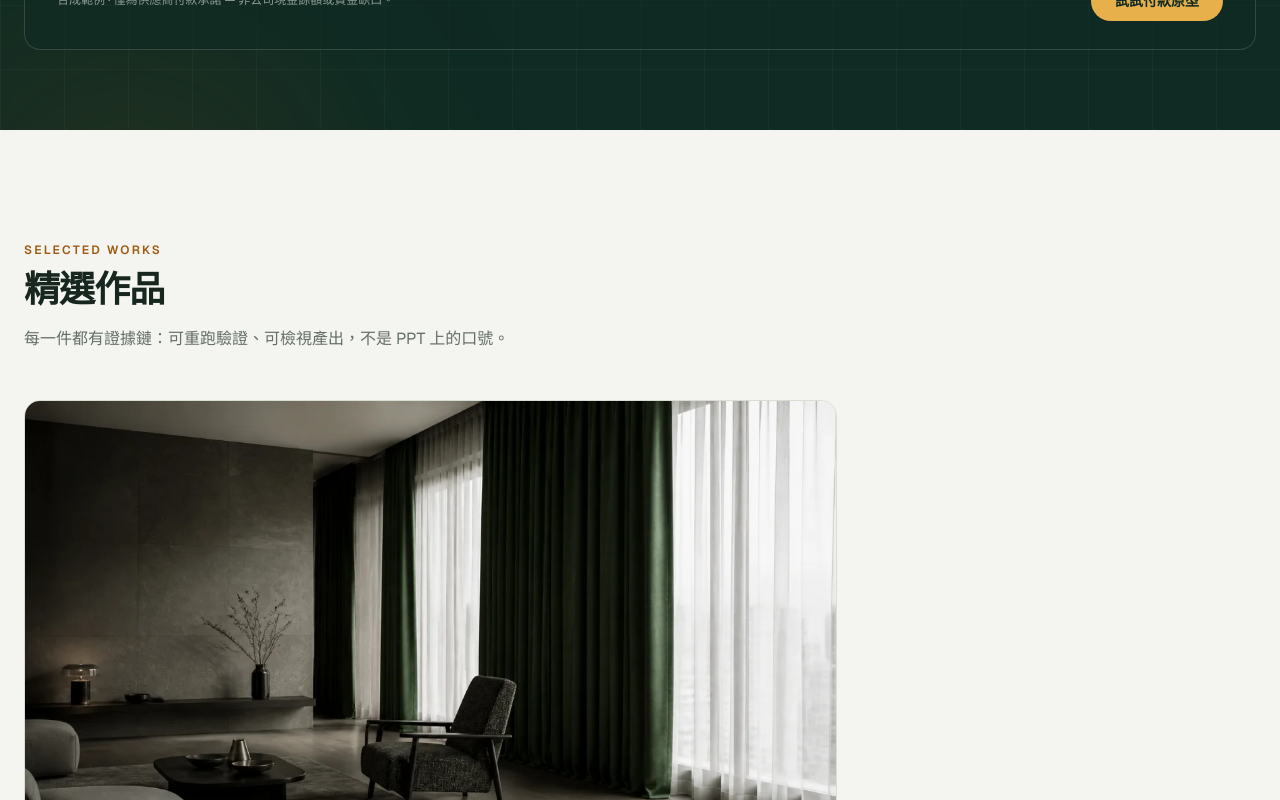
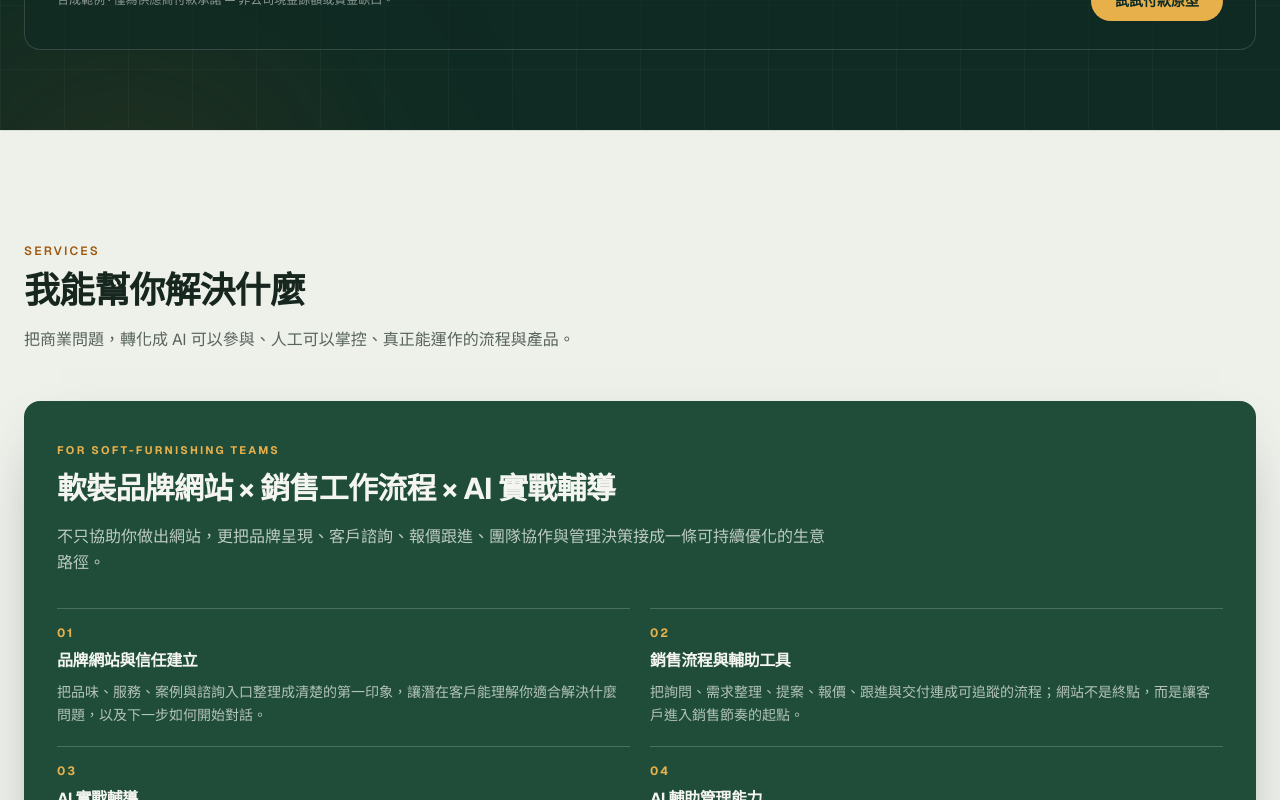
Before and after one commit to apchen1978/pauls-tradecraft, a React (Vite) app: page / in a window 1280 px wide. Shown: the part 900-1700 px from the top of the page. Built offline with nearby package versions, Linux system fonts and the light colour scheme.

Commit message:
feat: prioritize services before work

```diff
--- a/src/App.jsx
+++ b/src/App.jsx
@@ -17,8 +17,8 @@ export default function App() {
           <Nav />
           <main>
             <Hero />
+            <Capabilities />
             <Works />
-            <Capabilities />
             <HowIWork />
             <About />
             <Contact />
```
